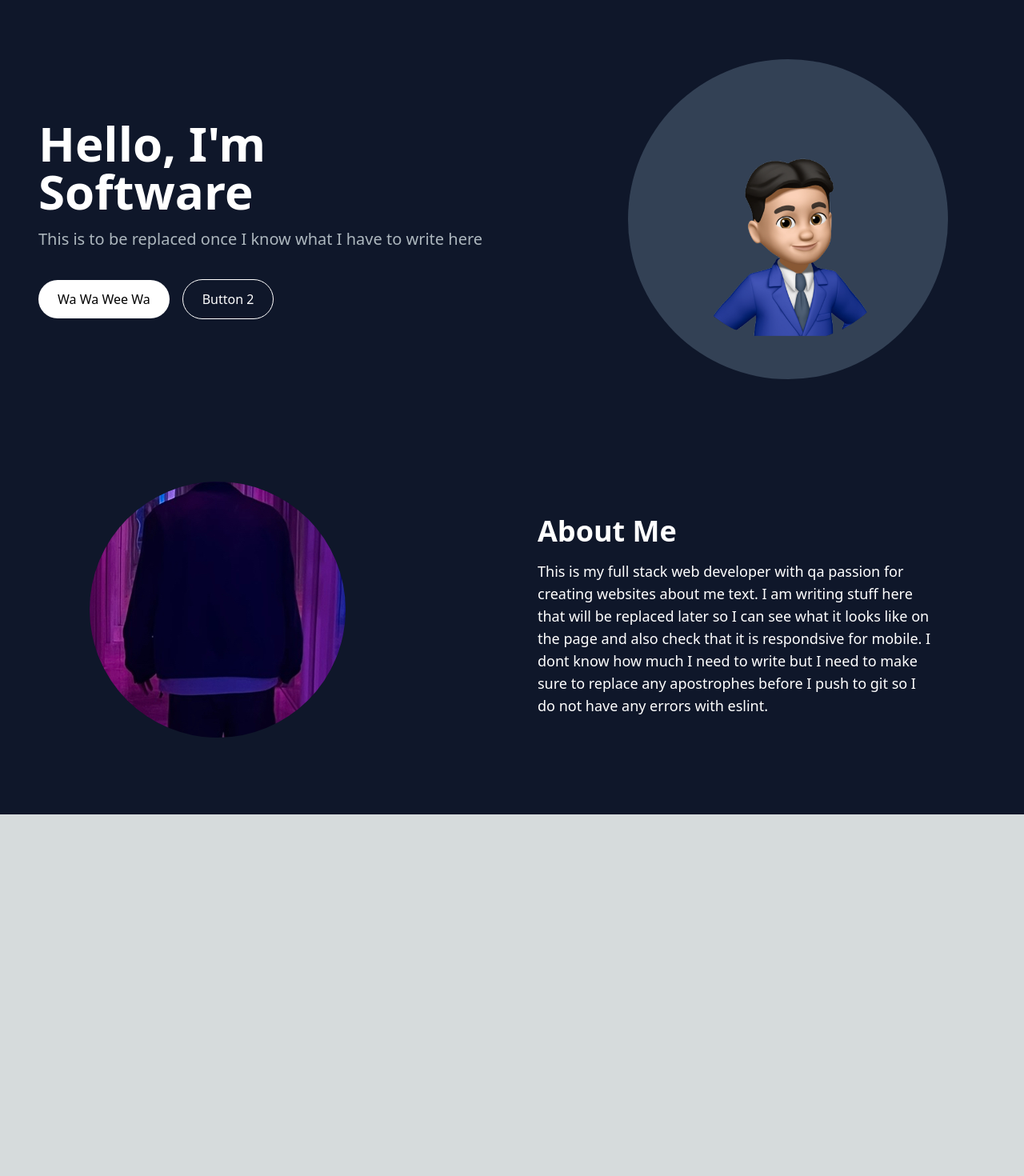
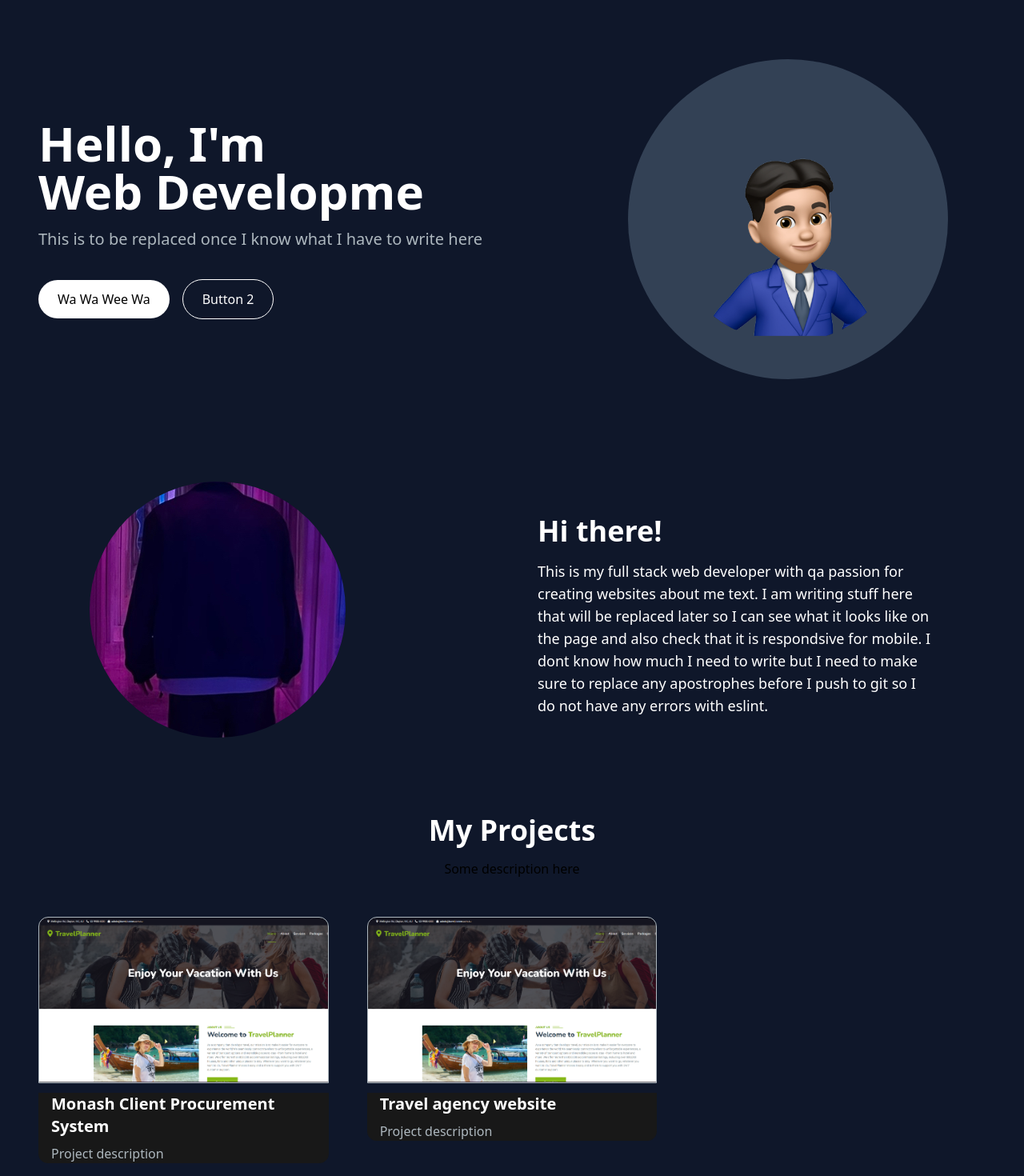
Before and after one commit to olivermarkey/portfolio-with-nextra, a Next.js app: page / in a window 1280 px wide. Shown: the part 203-1673 px from the top of the page at 80% size. Before the commit the page ends 1221 px from the top, so only its background shows below. Built offline with nearby package versions, Linux system fonts and the light colour scheme.

Commit message:
Added projects and animations

```diff
--- a/components/AboutSection.jsx
+++ b/components/AboutSection.jsx
@@ -5,7 +5,7 @@ const AboutSection = () => {
     return (
         <section className='text-white'>
             <div className='md:grid md:grid-cols-2 gap-8 items-center py-8 px-4 xl:gap-16 sm:py-16 xl:px-16 justify-center' id='about'>
-                <div className='block relative mb-4'>
+                <div className='block relative mb-4 w-auto h-auto'>
                     <Image
                         src='/images/mirrors.jpg'
                         alt='About image'
@@ -15,7 +15,7 @@ const AboutSection = () => {
                     />
                 </div>
                 <div>
-                    <h2 className='text-4xl font-bold mb-4'>About Me</h2>
+                    <h2 className='text-4xl font-bold mb-4'>Hi there!</h2>
                     <p className='text-base md:text-lg'>
                         This is my full stack web developer with qa passion for creating websites about me text.
                         I am writing stuff here that will be replaced later so I can see what it looks like on
--- a/components/Hero.jsx
+++ b/components/Hero.jsx
@@ -1,14 +1,20 @@
 "use client";
-import React from 'react'
-import Image from 'next/image'
-import { TypeAnimation } from 'react-type-animation'
+import React from 'react';
+import Image from 'next/image';
+import { TypeAnimation } from 'react-type-animation';
+import { motion } from 'framer-motion';
+
 
 const Hero = () => {
     return (
         <section className="lg:py-16">
             {/* Gradients can also be setup for titles and buttons*/}
             <div className='grid grid-cols-1 sm:grid-cols-12'>
-                <div className='col-span-7 place-self-center text-center sm:text-left justify-self-start'>
+                <motion.div
+                    initial={{ opacity: 0, scale: 0.5 }}
+                    animate={{ opacity: 1, scale: 1 }}
+                    transition={{ duration: 0.5 }}
+                    className='col-span-7 place-self-center text-center sm:text-left justify-self-start'>
                     <h1 className='text-white mb-4 text-4xl sm:text-5xl lg:text-6xl font-extrabold'>
                         <span> Hello, I&apos;m{" "}
                         </span>
@@ -20,7 +26,7 @@ const Hero = () => {
                                 1000,
                                 'Cyber Security',
                                 1000,
-                                'Software Dev',
+                                'Web Development',
                                 1000,
                                 'excited to meet you.',
                                 1000
@@ -37,8 +43,11 @@ const Hero = () => {
                         <button className='px-6 py-3 w-full sm:w-fit rounded-full mr-4 bg-white hover:bg-slate-200 text-black'>Wa Wa Wee Wa</button>
                         <button className='px-6 py-3 w-full sm:w-fit rounded-full mr-4 bg-transparent hover:bg-slate-600 text-white border border-white mt-3'>Button 2</button>
                     </div>
-                </div>
-                <div className='col-span-5 place-self-center mt-5 lg:mt-0'>
+                </motion.div>
+                <motion.div
+                    initial={{ opacity: 0, scale: 0.5 }}
+                    animate={{ opacity: 1, scale: 1 }}
+                    transition={{ duration: 0.5 }} className='col-span-5 place-self-center mt-5 lg:mt-0'>
                     <div className='rounded-full bg-slate-700 w-[250px] h-[250px] lg:w-[400px] lg:h-[400px] relative'>
                         <Image
                             src='/images/me-2.png'
@@ -48,9 +57,9 @@ const Hero = () => {
                             height={300}
                         />
                     </div>
-                </div>
+                </motion.div>
             </div>
-        </section>
+        </section >
     )
 }
 
--- a/components/NavBar.jsx
+++ b/components/NavBar.jsx
@@ -26,7 +26,7 @@ const NavBar = () => {
     return (
         <nav className='sticky top-0 z-10 w-full backdrop-blur flex-none transition-colors duration-500 lg:border-b lg:border-slate-900/10 dark:border-slate-50/[0.06] bg-white/95 supports-backdrop-blur:bg-white/60 dark:bg-transparent'>
             <div className='flex flex-wrap items-center justify-between mx-auto px-4 py-4 mr-4'>
-                <Link href={"/"} className='text-2xl md:text-5xl text-white font-semibold'>Olly</Link>
+                <Link href={"/"} className='text-2xl md:text-3xl text-white font-semibold'>Olly</Link>
                 <div className='mobile-menu block md:hidden'>
                     {
                         !navbarOpen ? (
--- /dev/null
+++ b/components/ProjectsCard.jsx
@@ -0,0 +1,25 @@
+import React from 'react';
+import Link from 'next/link';
+
+const ProjectsCard = ({ img, title, desc, link }) => {
+    return (
+        <div>
+            <div className='h-52 md:72 rounded-t-xl relative group border border-[#ADB7BE]'
+                style={{ background: `url(${img})`, backgroundSize: 'cover' }}>
+                <div className='hidden justify-center items-center overlay absolute top-0 left-0 w-full h-full bg-[#181818] bg-opacity-0 group-hover:flex group-hover:bg-opacity-80 transition-all duration-500'>
+                    <div className='text-xl text-bold'>
+                        <Link className='h-14 w-14 border-2 relative rounded-full text-[#ADB7BE] border-[#ADB7BE] hover:border-white cursor-pointer p-3 hover:text-white' href={link}>
+                            View Project
+                        </Link>
+                    </div>
+                </div>
+            </div>
+            <div className='text-white rounded-b-xl bg-[#181818] px-4 mt-3'>
+                <h5 className='text-xl font-semibold mb-2'>{title}</h5>
+                <p className='text-[#ADB7BE]'>{desc}</p>
+            </div>
+        </div>
+    )
+}
+
+export default ProjectsCard
--- /dev/null
+++ b/components/ProjectsSection.jsx
@@ -0,0 +1,59 @@
+import React, { useRef } from 'react';
+import ProjectsCard from './ProjectsCard';
+import { motion, useInView } from 'framer-motion';
+
+const projectsData = [{
+    id: 1,
+    title: 'Monash Client Procurement System',
+    description: 'Project description',
+    image: '/images/travelPlanner1.png',
+    link: '/'
+},
+{
+    id: 2,
+    title: 'Travel agency website',
+    description: 'Project description',
+    image: '/images/travelPlanner1.png',
+    link: '/'
+}];
+
+const ProjectsSection = () => {
+    const ref = useRef(null);
+    const isInView = useInView(ref, { once: true });
+
+    const cardVariants = {
+        initial: { y: 50, opacity: 0 },
+        animate: { y: 0, opacity: 1 }
+    }
+
+    return (
+        <section id='projects'>
+            <div>
+                <h2 className='text-center text-4xl font-bold text-white mt-4 mb-4'>
+                    My Projects
+                </h2>
+                <p className='text-center mb-8 md:mb-12'>Some description here</p>
+                <ul ref={ref} className='grid md:grid-cols-3 gap-8 md:gap-12'>
+                    {projectsData.map((project, index) =>
+                        <motion.li
+                        key={index}
+                        variants={cardVariants}
+                        initial='initial'
+                        animate={isInView ? 'animate' : 'inital'}
+                        transition={{ duration: 0.5, delay: index * 0.2 }}>
+                            <ProjectsCard
+                                key={project.id}
+                                img={project.image}
+                                title={project.title}
+                                desc={project.description}
+                                link={project.link}
+                            />
+                        </motion.li>
+                    )}
+                </ul>
+            </div>
+        </section>
+    )
+}
+
+export default ProjectsSection
--- a/package.json
+++ b/package.json
@@ -19,6 +19,7 @@
   "homepage": "https://github.com/shuding/nextra-docs-template#readme",
   "dependencies": {
     "@heroicons/react": "^2.0.18",
+    "framer-motion": "^10.16.4",
     "next": "^13.0.6",
     "nextra": "latest",
     "nextra-theme-docs": "latest",
--- a/pages/index.tsx
+++ b/pages/index.tsx
@@ -1,6 +1,7 @@
 import Hero from '../components/Hero';
 import NavBar from '../components/NavBar';
 import AboutSection from '../components/AboutSection';
+import ProjectsSection from '../components/ProjectsSection';
 
 export default function Home() {
   return (
@@ -9,6 +10,8 @@ export default function Home() {
       <div className='container mt-24 mx-auto px-12 py-4'>
         <Hero/>
         <AboutSection/>
+        <ProjectsSection />
+
       </div>
     </main>
   )
--- a/theme.config.tsx
+++ b/theme.config.tsx
@@ -18,7 +18,7 @@ const config: DocsThemeConfig = {
       <meta property="og:title" content="Oliver Markey" />
       <meta property="og:description" content="Oliver Markey" />
       <meta name="apple-mobile-web-app-title" content="Oliver Markey" />
-      <link rel='icon' href='./public/vercel.svg'/>
+      <link rel='icon' href='next.svg'/>
       <title>Oliver Markey</title>
     </React.Fragment>
   ),
```
Also changed, not shown: public/images/travelPlanner1.png (added), 1 other file (tests, documents, lock files or other folders).
